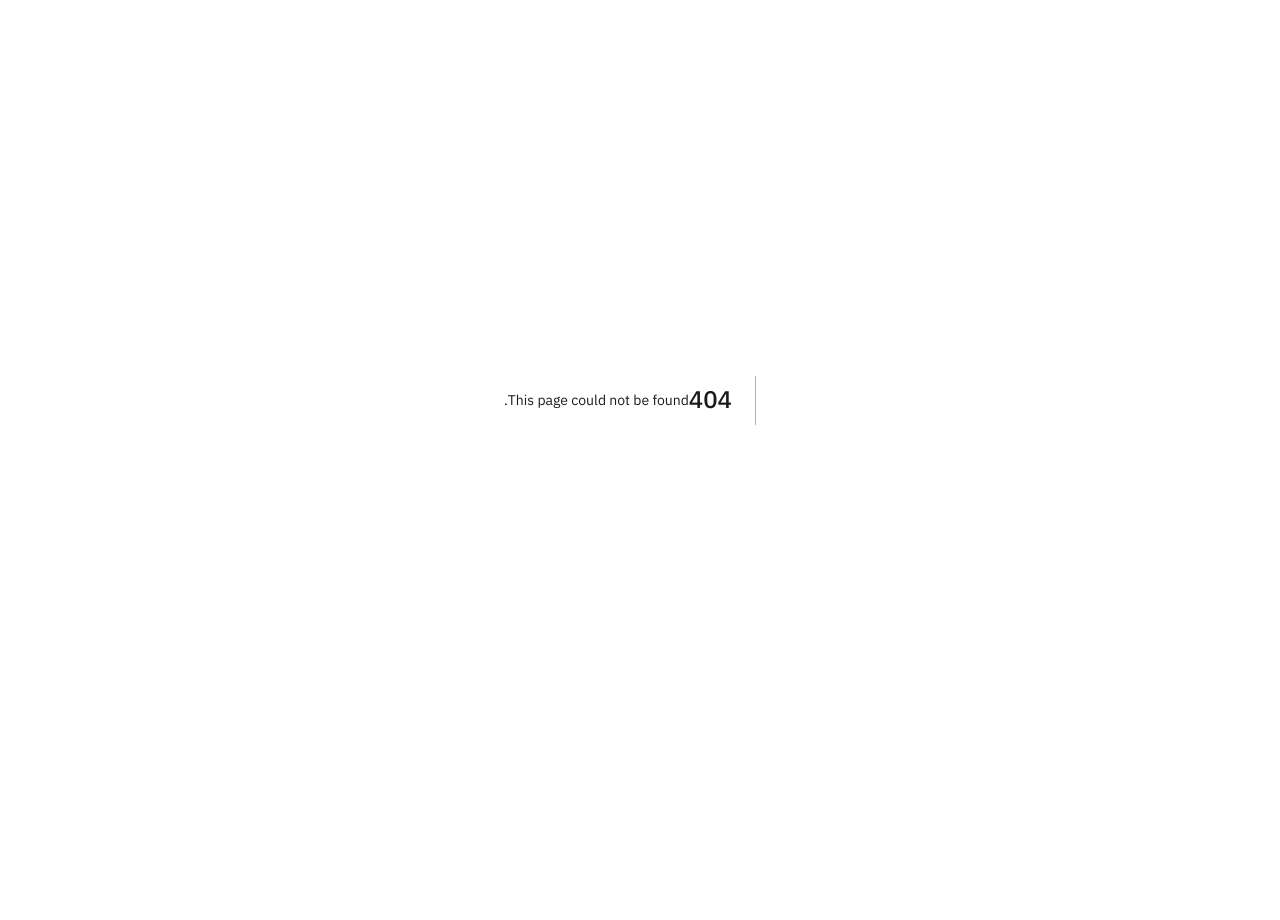
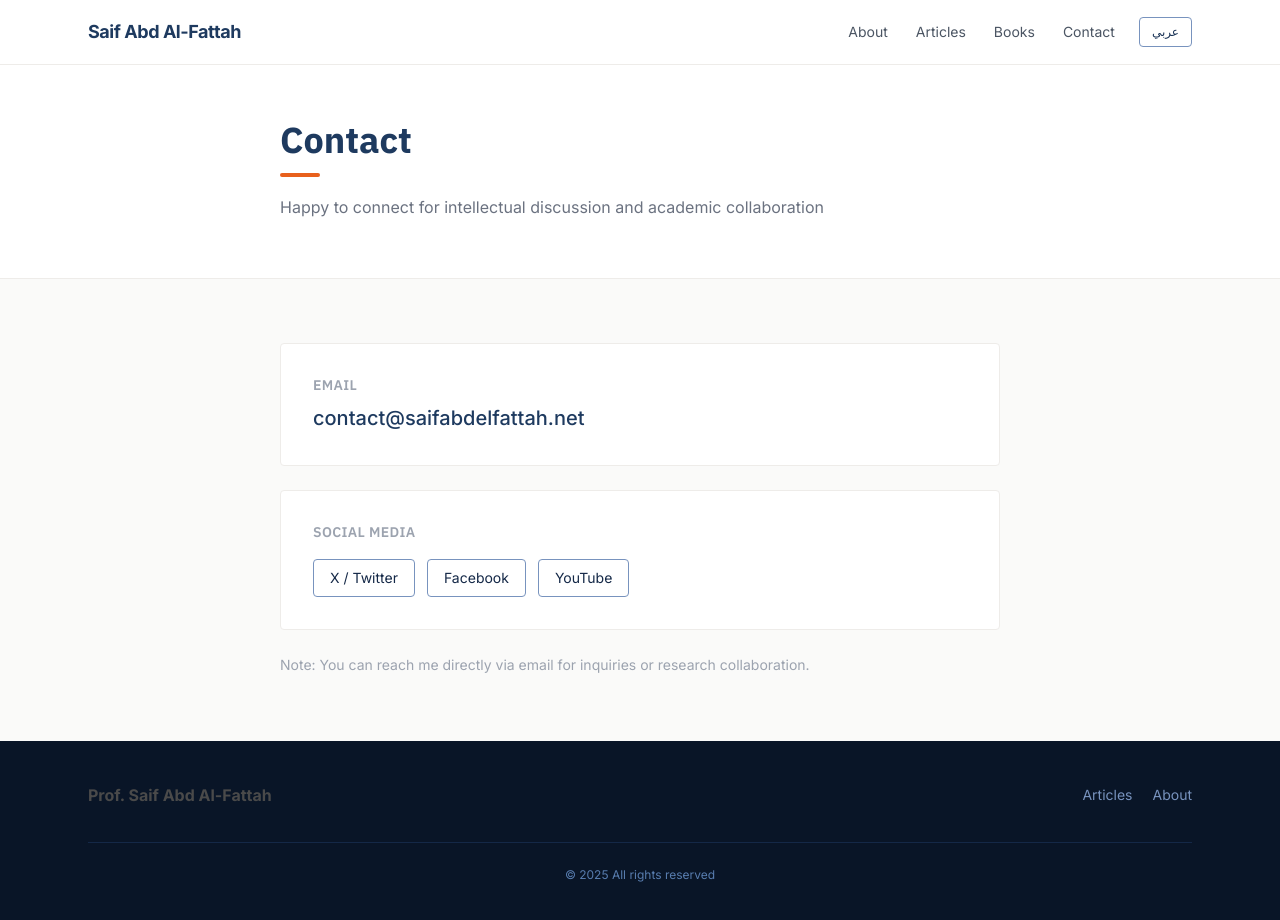
Before and after one commit to igwebmasterweb-oss/saif-abdelfattah-website, a Next.js app: page /contact in a window 1280 px wide. Before the commit this address had no page. Shown: the top 920 px of the page. Before the commit the page ends 800 px from the top, so only its background shows below. Built offline with nearby package versions, Linux system fonts and the light colour scheme.

Commit message:
feat: add contact page AR/EN with email and social links

```diff
--- /dev/null
+++ b/app/contact/page.tsx
@@ -0,0 +1,126 @@
+import Link from 'next/link';
+
+const t = {
+  ar: {
+    title: 'تواصل',
+    subtitle: 'يسعدني التواصل معكم للنقاش الفكري والتعاون الأكاديمي',
+    email_label: 'البريد الإلكتروني',
+    email: 'contact@saifabdelfattah.net',
+    social_label: 'التواصل الاجتماعي',
+    note: 'ملاحظة: يمكنك مراسلتي مباشرة عبر البريد الإلكتروني للاستفسار أو التعاون البحثي.',
+    lang_switch: 'English',
+    lang_href: '/contact?lang=en',
+    nav_about: 'عن الكاتب',
+    nav_posts: 'المقالات',
+    nav_books: 'الكتب',
+    nav_contact: 'تواصل',
+  },
+  en: {
+    title: 'Contact',
+    subtitle: 'Happy to connect for intellectual discussion and academic collaboration',
+    email_label: 'Email',
+    email: 'contact@saifabdelfattah.net',
+    social_label: 'Social Media',
+    note: 'Note: You can reach me directly via email for inquiries or research collaboration.',
+    lang_switch: 'عربي',
+    lang_href: '/contact?lang=ar',
+    nav_about: 'About',
+    nav_posts: 'Articles',
+    nav_books: 'Books',
+    nav_contact: 'Contact',
+  },
+} as const;
+
+type Locale = keyof typeof t;
+
+interface Props { searchParams: Promise<{ lang?: string }>; }
+
+export default async function ContactPage({ searchParams }: Props) {
+  const sp = await searchParams;
+  const locale: Locale = sp.lang === 'ar' ? 'ar' : 'en';
+  const isAr = locale === 'ar';
+  const dir = isAr ? 'rtl' : 'ltr';
+  const tr = t[locale];
+
+  return (
+    <div dir={dir} lang={locale} className="min-h-screen bg-white">
+      {/* NAVBAR */}
+      <nav className="sticky top-0 z-50 bg-white border-b border-warm-200">
+        <div className="max-w-6xl mx-auto px-6 h-16 flex items-center justify-between">
+          <Link href={`/?lang=${locale}`} className="text-navy text-lg font-bold tracking-tight">
+            {isAr ? 'سيف عبد الفتاح' : 'Saif Abd Al-Fattah'}
+          </Link>
+          <div className="flex items-center gap-1">
+            {[
+              { label: tr.nav_about, href: `/about?lang=${locale}` },
+              { label: tr.nav_posts, href: `/posts?lang=${locale}` },
+              { label: tr.nav_books, href: `/books?lang=${locale}` },
+              { label: tr.nav_contact, href: `/contact?lang=${locale}` },
+            ].map(({ label, href }) => (
+              <Link key={label} href={href} className="px-3 py-2 text-sm text-gray-600 hover:text-navy rounded transition-colors">{label}</Link>
+            ))}
+            <Link href={tr.lang_href} className="ml-2 text-xs border border-navy-300 text-navy-600 rounded px-3 py-1.5 hover:bg-navy hover:text-white transition-colors">
+              {tr.lang_switch}
+            </Link>
+          </div>
+        </div>
+      </nav>
+
+      {/* PAGE HEADER */}
+      <section className="bg-white py-14 border-b border-warm-200">
+        <div className="max-w-3xl mx-auto px-6">
+          <h1 className="text-3xl md:text-4xl font-bold text-navy mb-3">{tr.title}</h1>
+          <div className="w-10 h-1 rounded-full bg-brand mb-4" />
+          <p className="text-gray-500">{tr.subtitle}</p>
+        </div>
+      </section>
+
+      {/* CONTACT INFO */}
+      <section className="bg-warm-50 py-16">
+        <div className="max-w-3xl mx-auto px-6">
+          <div className="bg-white border border-warm-200 rounded p-8 mb-6">
+            <h2 className="text-sm font-semibold text-gray-400 uppercase tracking-wide mb-2">{tr.email_label}</h2>
+            <a href={`mailto:${tr.email}`}
+              className="text-xl font-medium text-navy hover:text-brand transition-colors">
+              {tr.email}
+            </a>
+          </div>
+
+          <div className="bg-white border border-warm-200 rounded p-8 mb-6">
+            <h2 className="text-sm font-semibold text-gray-400 uppercase tracking-wide mb-4">{tr.social_label}</h2>
+            <div className="flex flex-wrap gap-3">
+              {[
+                { name: 'X / Twitter', href: 'https://twitter.com/saifabdelfattah' },
+                { name: 'Facebook', href: 'https://facebook.com/saifabdelfattah' },
+                { name: 'YouTube', href: 'https://youtube.com/@saifabdelfattah' },
+              ].map(({ name, href }) => (
+                <a key={name} href={href} target="_blank" rel="noopener noreferrer"
+                  className="px-4 py-2 border border-navy-300 text-navy-700 text-sm rounded hover:bg-navy hover:text-white transition-colors">
+                  {name}
+                </a>
+              ))}
+            </div>
+          </div>
+
+          <p className="text-sm text-gray-400 leading-relaxed">{tr.note}</p>
+        </div>
+      </section>
+
+      {/* FOOTER */}
+      <footer className="bg-navy-900 text-white">
+        <div className="max-w-6xl mx-auto px-6 py-10">
+          <div className="flex flex-col md:flex-row items-center justify-between gap-4">
+            <p className="font-bold">{isAr ? 'أ.د. سيف الدين عبد الفتاح' : 'Prof. Saif Abd Al-Fattah'}</p>
+            <div className="flex gap-5 text-sm text-navy-300">
+              <Link href={`/posts?lang=${locale}`} className="hover:text-white">{tr.nav_posts}</Link>
+              <Link href={`/about?lang=${locale}`} className="hover:text-white">{tr.nav_about}</Link>
+            </div>
+          </div>
+          <div className="border-t border-navy-700 mt-8 pt-6 text-xs text-navy-400 text-center">
+            {isAr ? '© 2025 جميع الحقوق محفوظة' : '© 2025 All rights reserved'}
+          </div>
+        </div>
+      </footer>
+    </div>
+  );
+}
```
